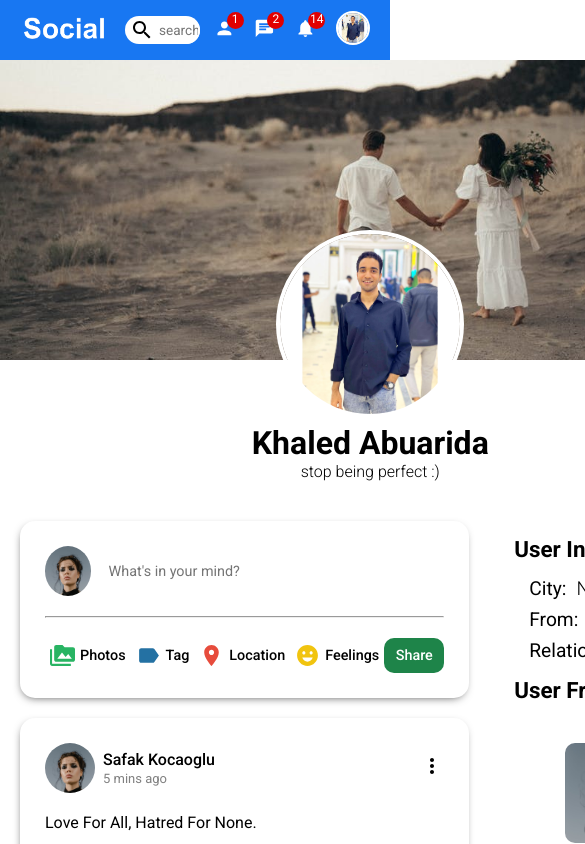
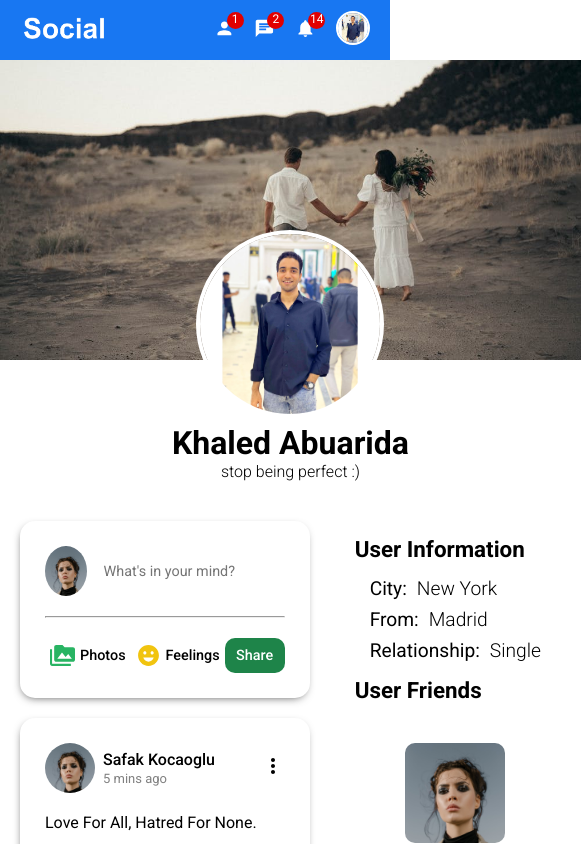
Before and after one commit to KhaledAbuarida/social-app, a React (Create React App) app: page /profile in a window 390 px wide. Shown: the top 844 px of the page, 585 px wide, since content can reach past the window. Built offline with nearby package versions, Linux system fonts and the light colour scheme.

Commit message:
solving some responsive issues

```diff
--- a/public/index.css
+++ b/public/index.css
@@ -129,4 +129,13 @@
     .topbar .logo {
         width: 90px;
     }
+    .share .shareLowerPart .locationOption {
+        display: none;
+    }
+    .topbar .center .searchBar {
+        display: none;
+    }
 }
+@media screen and (max-width: 375px) {
+
+}
--- a/src/components/share/Share.jsx
+++ b/src/components/share/Share.jsx
@@ -6,6 +6,7 @@ import EmojiEmotionsIcon from '@mui/icons-material/EmojiEmotions';
 
 export default function Share() {
   return (
+    <div className="share">
         <div className='shareContainer' >
             <div className="shareUpperPart">
                 <img className='profileImg' src="/assets/person/1.jpeg" alt="profilePic" />
@@ -18,11 +19,7 @@ export default function Share() {
                         <PermMediaIcon htmlColor='#28B463' className='shareOptionIcon'/>
                         <span className="shareOptionText"> Photos </span>
                     </div>
-                <div className="shareOption">
-                    <LabelIcon htmlColor='#2471A3' className='shareOptionIcon'/>
-                    <span className='shareOptionText'>Tag</span>
-                </div>
-                <div className="shareOption">
+                    <div className="shareOption locationOption">
                         <LocationOnIcon htmlColor='#E74C3C' className='shareOptionIcon'/>
                         <span className='shareOptionText'>Location</span>
                     </div>
@@ -35,5 +32,6 @@ export default function Share() {
                 </div>
             </div>
         </div>
+    </div>
   )
 }
--- a/src/components/share/share.css
+++ b/src/components/share/share.css
@@ -1,4 +1,4 @@
-.shareContainer {
+.share {
     border-radius: 15px;
     padding: 25px;
     margin: 20px;
@@ -40,7 +40,7 @@ box-shadow: -1px 3px 10px -4px rgba(0,0,0,0.75);
 
 .shareOptions {
     display: flex;
-    justify-content: space-around;
+    justify-content:space-around;
 }
 .shareOption {
     display: flex;
```
Lines whose indentation alone changed are shown as unchanged.
